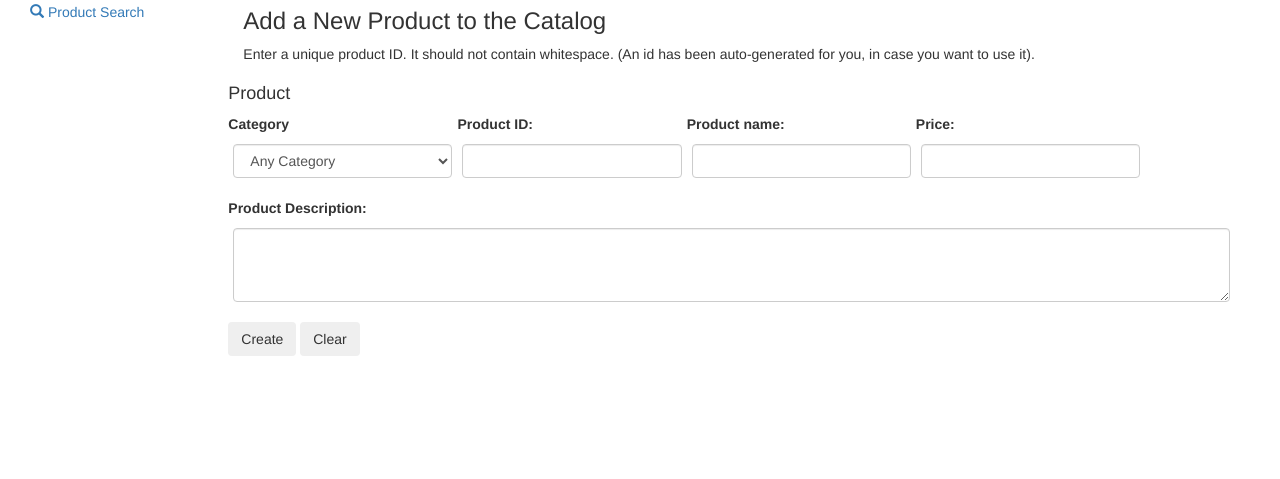
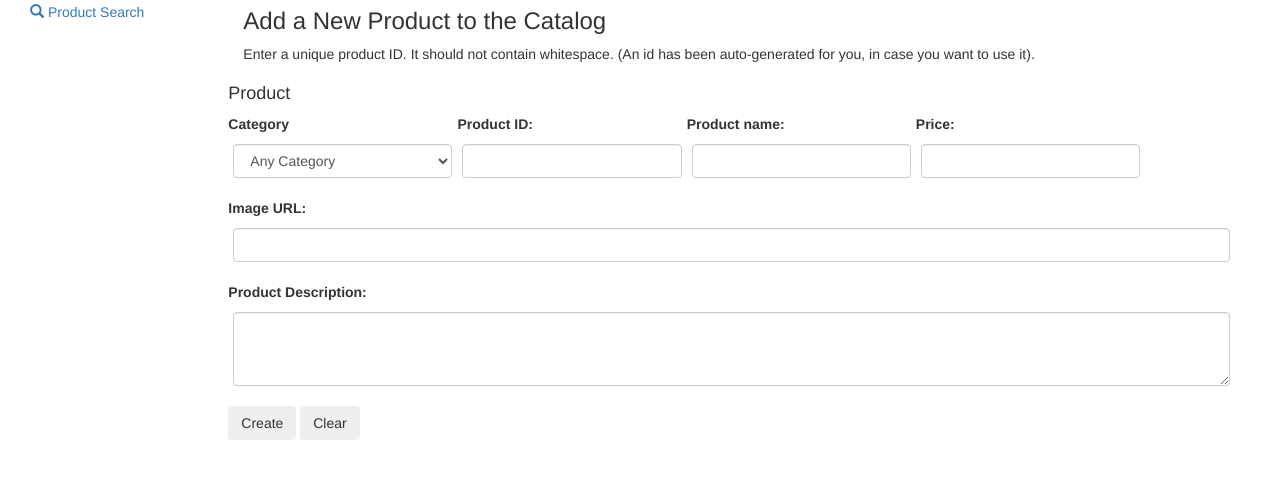
Before and after one commit to Phohawkenics/Rent-Ur-Stuff-2016, a Python web app: template templates/create_product.html in a window 1280 px wide. Shown: the part 132-611 px from the top of the page. Run offline with Jinja, Linux system fonts and the light colour scheme; the template is opened without the code that fills it, so the values that code supplies are empty.

Commit message:
Added ui to add and view product image

```diff
--- a/templates/create_product.html
+++ b/templates/create_product.html
@@ -99,6 +99,12 @@
 				</div>
 			</div>
 			<div class="form-group col-sm-12 col-md-12 col-lg-12">
+				<label for="image_url">Image URL:</label>
+				<div class="input">
+					<input class="form-control" type="text" id="image_url" name="image_url" value="{{image_url}}"/>
+				</div>
+			</div>
+			<div class="form-group col-sm-12 col-md-12 col-lg-12">
 				<label for="description">Product Description:</label>
 				<div class="input">
 					<textarea  class="form-control" name="description" rows="3" cols="80">{{description}}</textarea>
--- a/templates/product.html
+++ b/templates/product.html
@@ -15,8 +15,8 @@
 {% block content %}
 	<h2>Product Information for {{pname}}</h2>
 	<div class="row col-md-12 col-lg-12">
-		<div class="form-group col-md-6 col-lg-6">
-			<div>image placeholder</div>
+		<div><img class="form-group col-md-6 col-lg-6" id="image_url" name="image_url" src="{{image_url}}" atl="image">
+
 		</div>
 		<div class="form-group col-md-6 col-lg-6">
 			<p>
```
